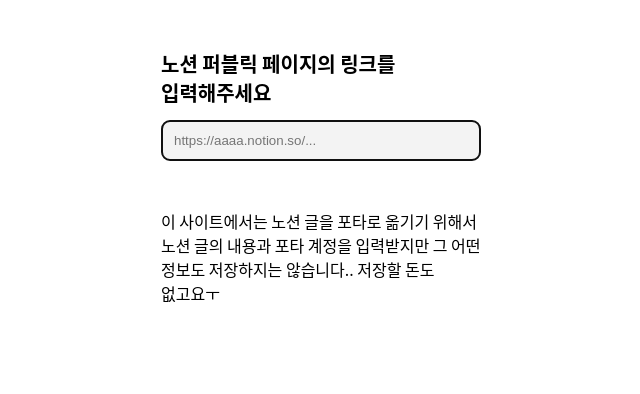
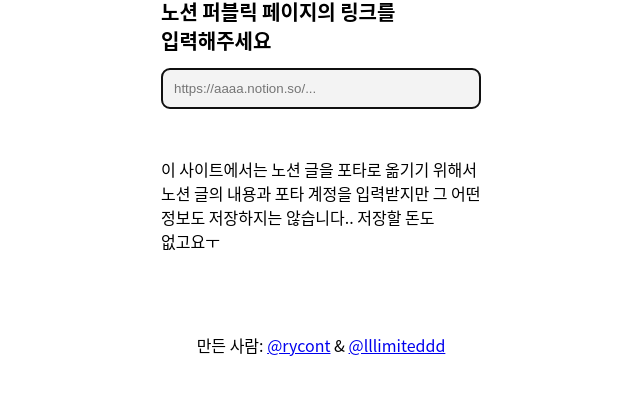
Before and after one commit to rycont/notion-publish, a website built with Vite: page index.html in a window 1280 px wide. Shown: the part 308-702 px from the top of the page, without its empty margins (319-959 px from the left). Built offline with nearby package versions, Linux system fonts and the light colour scheme.

Commit message:
chore: add author

```diff
--- a/index.html
+++ b/index.html
@@ -11,5 +11,9 @@
   <body>
     <img src="/logo.svg" id="logo" />
     <pager-element></pager-element>
+    <p>
+      만든 사람: <a href="http://github.com/rycont">@rycont</a> &
+      <a href="http://twitter.com/lllimiteddd">@lllimiteddd</a>
+    </p>
   </body>
 </html>
```
